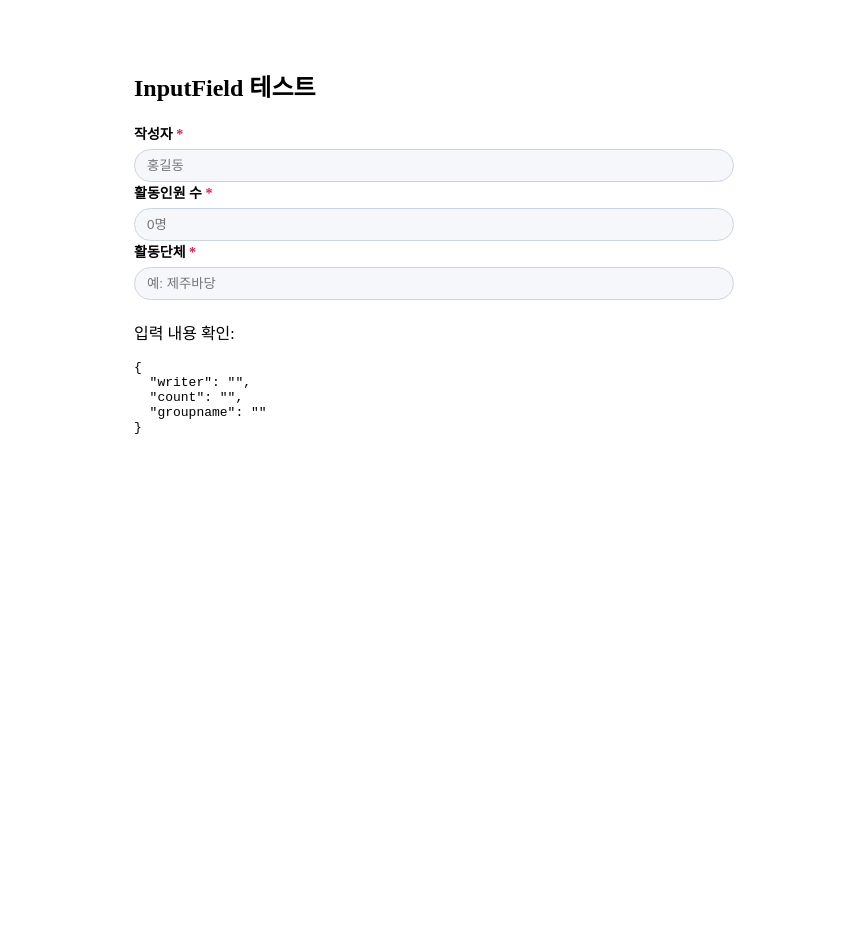
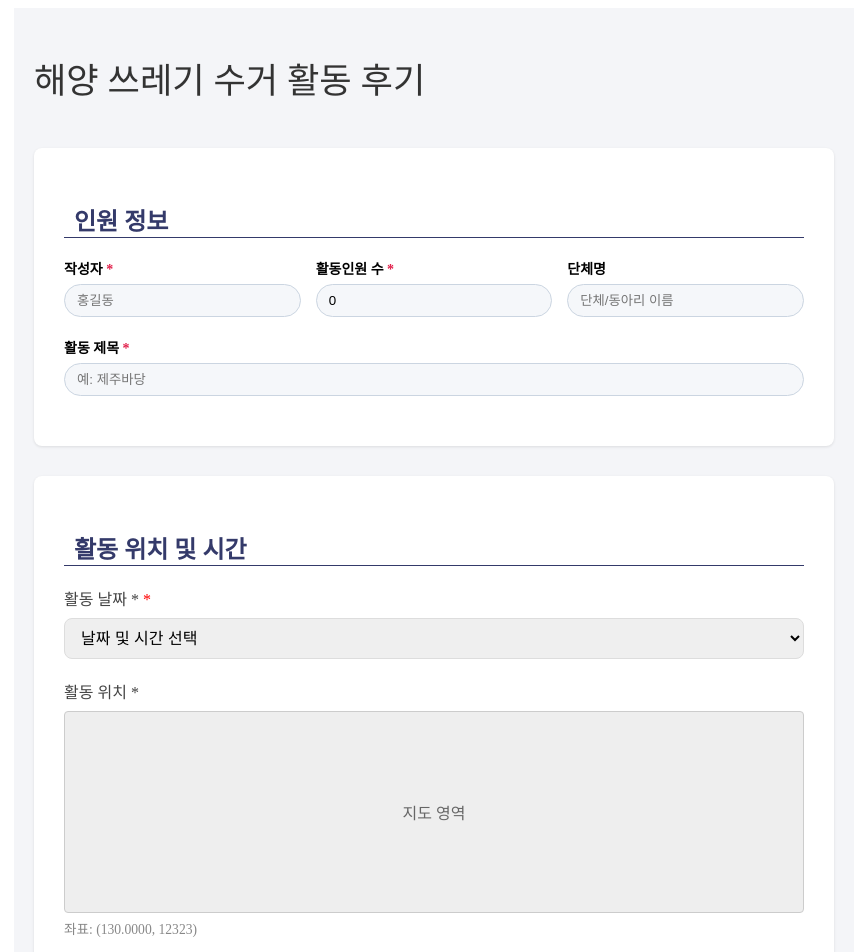
Before and after one commit to Lyla-Dev/piuda-front, a Vue app in the folder front/: page / in a window 1280 px wide. Shown: the top 952 px of the page, without its empty margins (206-1073 px from the left). Before the commit the page ends 800 px from the top, so only its background shows below. Built offline with nearby package versions, Linux system fonts and the light colour scheme.

Commit message:
활동추가하기페이지

```diff
--- a/front/src/App.vue
+++ b/front/src/App.vue
@@ -1,41 +1,15 @@
 <template>
-  <div style="padding: 40px; max-width: 600px; margin: auto;">
-    <h2>InputField 테스트</h2>
-
-    <InputField
-      label="작성자"
-      required
-      v-model="form.writer"
-      placeholder="홍길동"
-    />
-
-    <InputField
-      label="활동인원 수"
-      required
-      type="number"
-      v-model="form.count"
-      placeholder="0명"
-    />
-
-    <InputField
-      label="활동단체"
-      required
-      v-model="form.title"
-      placeholder="예: 제주바당"
-    />
-
-    <p style="margin-top: 20px;">입력 내용 확인:</p>
-    <pre>{{ form }}</pre>
+  <div id="app">
+    <ActivityFormView />
   </div>
 </template>
 
 <script setup>
-import { ref } from "vue"
-import InputField from "@/components/common/InputField.vue"
+// ActivityFormView.vue 파일의 경로에 맞게 수정합니다.
+// 스크린샷 기준으로: src/pages/ActivityFormView.vue
+import ActivityFormView from './pages/ActivityFormView.vue';
+</script>
 
-const form = ref({
-  writer: "",
-  count: "",
-  groupname: ""
-})
-</script>
+<style>
+/* 전역 스타일 */
+</style>
--- /dev/null
+++ b/front/src/pages/ActivityFormView.vue
@@ -0,0 +1,291 @@
+<template>
+  <div class="form-wrapper">
+
+    <!-- ⭐️ [핵심 수정] 폼 최상단에 '해양 쓰레기 수거 활동 후기' 제목을 다시 추가합니다. ⭐️ -->
+    <h1 class="page-header">해양 쓰레기 수거 활동 후기</h1>
+
+    <!-- 1. 인원 정보 섹션: 3열 레이아웃 적용 -->
+    <section class="section-card">
+      <h3 class="section-title">인원 정보</h3>
+
+      <!-- [수정 적용] '작성자', '활동인원 수', '단체명'을 3열로 묶는 그룹 -->
+      <div class="input-group-triple">
+        <InputField label="작성자" v-model="form.writer" required placeholder="홍길동" />
+        <InputField label="활동인원 수" v-model="form.count" required type="number" placeholder="0명" />
+        <InputField label="단체명" v-model="form.groupname" placeholder="단체/동아리 이름" />
+      </div>
+
+      <!-- '활동 제목'은 단독 줄로 배치 -->
+      <div class="input-group">
+        <InputField label="활동 제목" v-model="form.title" required placeholder="예: 제주바당" />
+      </div>
+    </section>
+
+    <!-- 2. 활동 위치 및 시간 섹션 -->
+    <section class="section-card">
+      <h3 class="section-title">활동 위치 및 시간</h3>
+
+      <div class="input-group">
+        <label class="input-label required">활동 날짜 *</label>
+        <select class="custom-select" v-model="form.date">
+          <option value="">날짜 및 시간 선택</option>
+          <option value="2025-11-05">2025-11-05</option>
+        </select>
+      </div>
+
+      <div class="input-group">
+        <label class="input-label">활동 위치 *</label>
+        <div class="map-placeholder">
+            지도 영역
+        </div>
+        <p class="map-coords">좌표: (130.0000, 12323)</p>
+      </div>
+
+      <div class="input-group">
+        <InputField label="상세 위치" v-model="form.detailLocation" placeholder="예: 고성 공원리 해변 일대" />
+      </div>
+    </section>
+
+    <!-- 3. 쓰레기 정보 섹션 -->
+    <section class="section-card">
+      <h3 class="section-title">쓰레기 정보</h3>
+
+      <div class="input-group-inline">
+        <InputField label="총 쓰레기 양 (무게)" v-model="form.weight" placeholder="0" unit="kg" />
+        <InputField label="총 쓰레기 양 (부피)" v-model="form.volume" placeholder="0" unit="L" />
+      </div>
+
+      <div class="trash-type-container">
+        <p class="trash-prompt">수거한 쓰레기 종류 * (해당되는 모든 항목 선택, 개수 입력)</p>
+        <div class="checkbox-placeholder">
+          플라스틱 병, 캔, 박스, 부표, 유리병, 밧줄 등...
+        </div>
+      </div>
+    </section>
+
+    <!-- 4. 현장 사진 및 기록 섹션 -->
+    <section class="section-card">
+      <h3 class="section-title">현장 사진 및 기록</h3>
+
+      <div class="input-group">
+        <label class="input-label">사진 첨부</label>
+        <div class="photo-placeholder">사진 업로드 영역 (최대 10MB, JPG/PNG)</div>
+      </div>
+
+      <div class="input-group">
+        <label class="input-label">기록 (최대 2000자)</label>
+        <textarea class="custom-textarea" v-model="form.memo" placeholder="환경 변화, 느낀 점 등을 자유롭게 작성해주세요."></textarea>
+      </div>
+    </section>
+
+    <!-- 5. 제출 버튼 영역 -->
+    <div class="submit-area">
+      <button class="submit-button" @click="handleSubmit">
+        후기 등록하기
+      </button>
+    </div>
+
+  </div>
+</template>
+
+<script setup>
+import { ref } from 'vue';
+// 경로가 맞는지 다시 한번 확인해주세요. (일반적으로 src/components/common/InputField.vue)
+import InputField from '../components/common/InputField.vue';
+
+const form = ref({
+  // 인원 정보
+  writer: '',
+  title: '',
+  count: 0,
+  groupname: '',
+
+  // 활동 위치 및 시간
+  date: '',
+  detailLocation: '',
+
+  // 쓰레기 정보
+  weight: '',
+  volume: '',
+
+  // 현장 사진 및 기록
+  memo: '',
+});
+
+const handleSubmit = () => {
+  console.log('폼 제출:', form.value);
+  // 여기에 데이터를 서버로 전송하는 로직을 구현합니다.
+};
+
+</script>
+
+<style scoped>
+/* A. 전체 컨테이너 및 섹션 스타일 */
+.form-wrapper {
+  max-width: 800px;
+  margin: 0 auto;
+  padding: 20px;
+  background-color: #F4F5F8;
+}
+
+/* ⭐️ 페이지 최상단 제목 스타일 (강조) ⭐️ */
+.page-header {
+    font-size: 2.2rem; /* 크기 약간 키움 */
+    font-weight: 500; /* 더 두껍게 */
+    color: #333; /* 제목 색상 */
+    margin-bottom: 30px; /* 아래 섹션과의 간격 확장 */
+    padding-bottom: 15px; /* 제목 아래에 약간의 여백 확장 */
+}
+
+.section-card {
+  background: white;
+  border-radius: 8px;
+  box-shadow: 0 1px 3px rgba(0, 0, 0, 0.1);
+  padding: 30px;
+  margin-bottom: 30px;
+}
+
+.section-title {
+  font-size: 1.5rem;
+  font-weight: bold;
+  color: #343A6A;
+  margin-bottom: 20px;
+  border-bottom: 1.5px solid #343A6A; /* 파란색 밑줄로 강조 */
+  padding-left: 10px;
+}
+
+/* B. InputField 및 입력 요소 스타일 */
+
+/* 입력 그룹 스타일 (단독 줄) */
+.input-group {
+  margin-bottom: 20px;
+}
+
+/* 2열 레이아웃을 위한 인라인 그룹 (쓰레기 정보 섹션 등) */
+.input-group-inline {
+  display: flex;
+  gap: 20px;
+  margin-bottom: 20px;
+}
+.input-group-inline .input-group,
+.input-group-inline > :deep(.input-field-wrapper) {
+  flex: 1;
+}
+
+/* ⭐️ 3열 레이아웃을 위한 새로운 인라인 그룹 (인원 정보 섹션) ⭐️ */
+.input-group-triple {
+    display: flex; /* Flexbox 활성화 */
+    gap: 15px; /* 항목 간 간격 조정 */
+    margin-bottom: 20px;
+}
+
+/* 3열 레이아웃의 자식 요소들이 동일한 너비를 갖도록 설정 */
+.input-group-triple > :deep(.input-field-wrapper),
+.input-group-triple > * {
+    flex: 1; /* 모든 자식 요소가 동일한 비율로 공간을 나눔 */
+    min-width: 0;
+}
+
+
+/* InputField 라벨에 대한 스타일 */
+.input-label {
+    display: block;
+    font-size: 1rem;
+    font-weight: 500;
+    color: #444;
+    margin-bottom: 8px;
+}
+
+.required::after {
+    content: " *";
+    color: red;
+}
+
+/* C. 커스텀 입력 요소 (맵, 셀렉트, 텍스트 영역) */
+
+.map-placeholder {
+  height: 200px;
+  background: #eee;
+  border: 1px solid #ccc;
+  display: flex;
+  justify-content: center;
+  align-items: center;
+  color: #666;
+  border-radius: 4px;
+  margin-bottom: 10px;
+}
+
+.map-coords {
+    font-size: 0.85rem;
+    color: #888;
+    margin-top: -5px;
+    margin-bottom: 15px;
+}
+
+.custom-select, .custom-textarea {
+  width: 100%;
+  padding: 10px 12px;
+  border: 1px solid #ddd;
+  border-radius: 8px;
+  font-size: 1rem;
+  box-sizing: border-box;
+  transition: border-color 0.2s;
+}
+
+.custom-textarea {
+  min-height: 120px;
+  resize: vertical;
+}
+
+/* D. 쓰레기 정보 임시 레이아웃 */
+.trash-type-container {
+    padding: 15px;
+    border: 1px solid #eee;
+    background-color: #f9f9f9;
+    border-radius: 4px;
+}
+.trash-prompt {
+    font-weight: 500;
+    margin-bottom: 10px;
+    font-size: 0.95rem;
+}
+.checkbox-placeholder {
+    color: #999;
+    font-size: 0.9rem;
+    padding: 5px 0;
+}
+
+/* E. 사진 첨부 임시 레이아웃 */
+.photo-placeholder {
+    height: 60px;
+    background: #f0f0f0;
+    border: 2px dashed #ccc;
+    display: flex;
+    justify-content: center;
+    align-items: center;
+    color: #999;
+    border-radius: 4px;
+}
+
+
+/* F. 제출 버튼 */
+.submit-area {
+  padding: 20px 0;
+  text-align: center;
+}
+
+.submit-button {
+  background-color: #213547; /* 어두운 색 버튼 */
+  color: white;
+  border: none;
+  padding: 15px 40px;
+  border-radius: 8px;
+  font-size: 1.1rem;
+  cursor: pointer;
+  transition: background-color 0.3s;
+}
+
+.submit-button:hover {
+  background-color: #34495e;
+}
+</style>
```
Also changed, not shown: package.json (deleted, +0 -43 lines).
